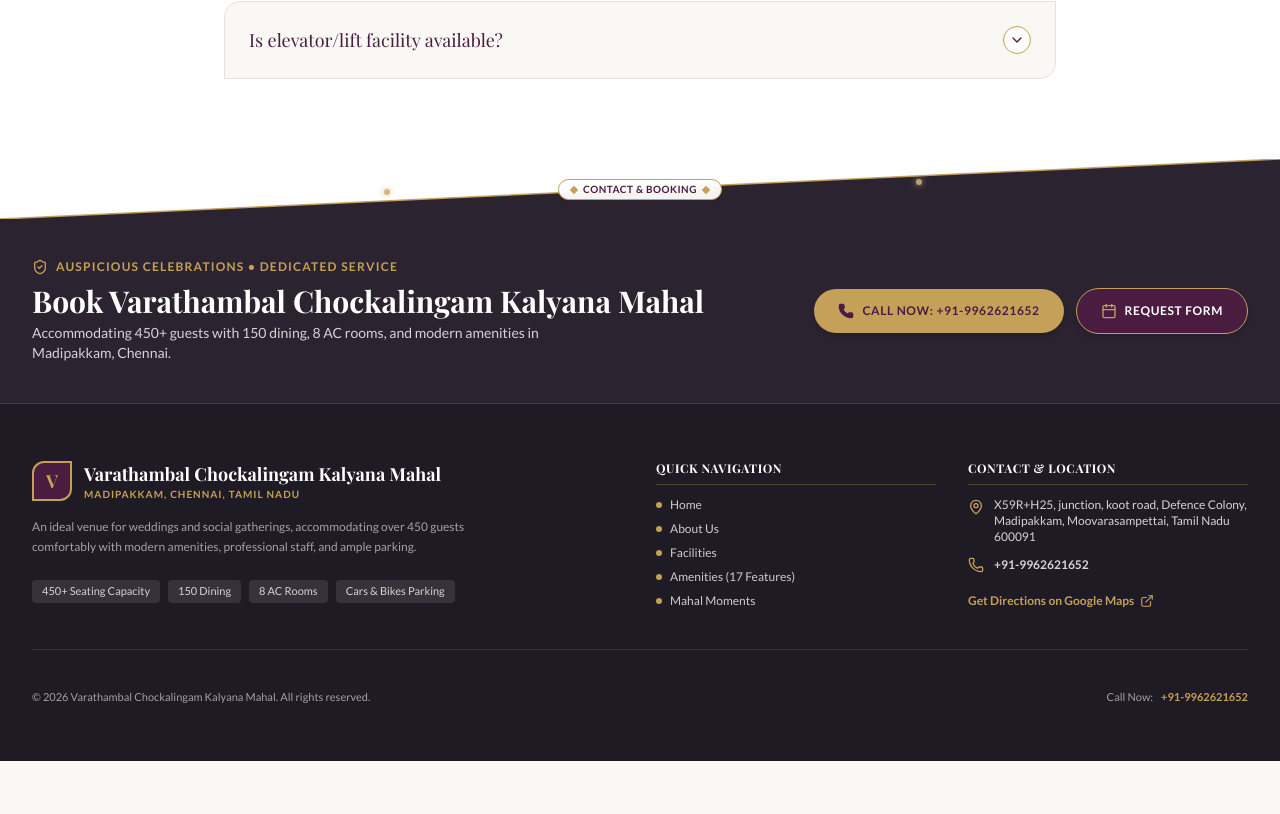
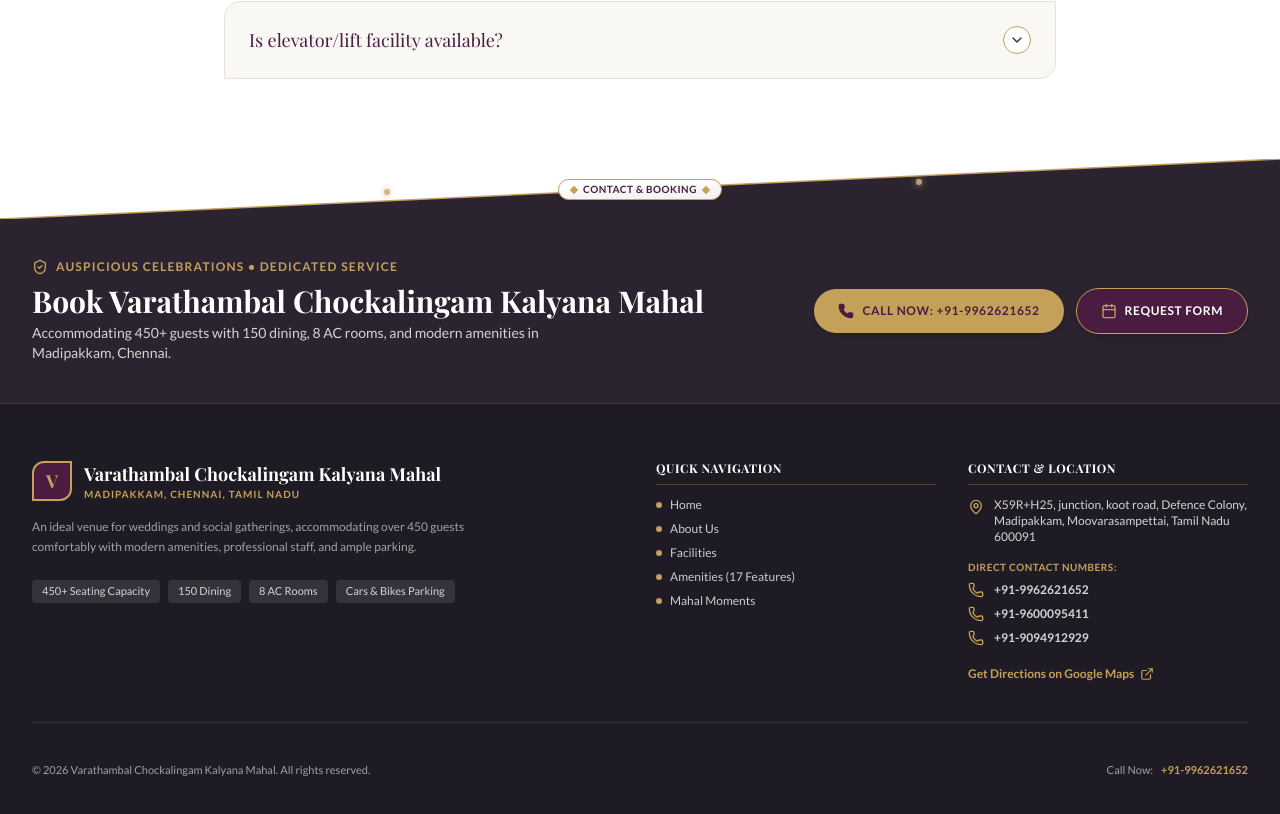
Before and after one commit to aravindhaarya/landing-site-vcm, a React (Vite) app: page / in a window 1280 px wide. Shown: the part 4789-5603 px from the top of the page. Before the commit the page ends 5550 px from the top, so only its background shows below. Built offline with nearby package versions, Linux system fonts and the light colour scheme; a web font is replaced by a local one.

Commit message:
feat: add multiple contact numbers to footer
Updated the data model to include additional contact numbers and rendered them in the footer to improve accessibility for customer inquiries.

```diff
--- a/src/components/Footer.tsx
+++ b/src/components/Footer.tsx
@@ -135,11 +135,28 @@
               <span>{VENUE_INFO.address}</span>
             </div>
 
-            <div className="flex items-center gap-2.5 text-xs text-neutral-300">
-              <Phone className="w-4 h-4 text-[#C5A059] shrink-0" />
-              <a href={VENUE_INFO.telLink} className="hover:text-[#C5A059] font-bold">
-                {VENUE_INFO.phone}
-              </a>
+            <div className="space-y-2 pt-1">
+              <span className="text-[10px] uppercase font-semibold text-[#C5A059] tracking-wider block">
+                Direct Contact Numbers:
+              </span>
+              <div className="flex items-center gap-2.5 text-xs text-neutral-300">
+                <Phone className="w-4 h-4 text-[#C5A059] shrink-0" />
+                <a href={VENUE_INFO.telLink} className="hover:text-[#C5A059] font-bold">
+                  {VENUE_INFO.phone}
+                </a>
+              </div>
+              <div className="flex items-center gap-2.5 text-xs text-neutral-300">
+                <Phone className="w-4 h-4 text-[#C5A059] shrink-0" />
+                <a href="tel:+919600095411" className="hover:text-[#C5A059] font-bold">
+                  +91-9600095411
+                </a>
+              </div>
+              <div className="flex items-center gap-2.5 text-xs text-neutral-300">
+                <Phone className="w-4 h-4 text-[#C5A059] shrink-0" />
+                <a href="tel:+919094912929" className="hover:text-[#C5A059] font-bold">
+                  +91-9094912929
+                </a>
+              </div>
             </div>
 
             <div className="pt-2">
--- a/src/data/banquetData.ts
+++ b/src/data/banquetData.ts
@@ -6,6 +6,15 @@
   phone: "+91-9962621652",
   phoneDisplay: "+91-9962621652",
   telLink: "tel:+919962621652",
+  additionalPhones: [
+    { number: "+91-9600095411", telLink: "tel:+919600095411" },
+    { number: "+91-9094912929", telLink: "tel:+919094912929" }
+  ],
+  allPhones: [
+    { number: "+91-9962621652", telLink: "tel:+919962621652", label: "Primary" },
+    { number: "+91-9600095411", telLink: "tel:+919600095411", label: "Support" },
+    { number: "+91-9094912929", telLink: "tel:+919094912929", label: "Inquiry" }
+  ],
   address: "X59R+H25, junction, koot road, Defence Colony, Madipakkam, Moovarasampettai, Tamil Nadu 600091",
   landmark: "Defence Colony, Madipakkam, Moovarasampettai, Chennai",
   googleMapsUrl: "https://www.google.com/maps/search/?api=1&query=X59R%2BH25%2C+junction%2C+koot+road%2C+Defence+Colony%2C+Madipakkam%2C+Moovarasampettai%2C+Tamil+Nadu+600091",
```
